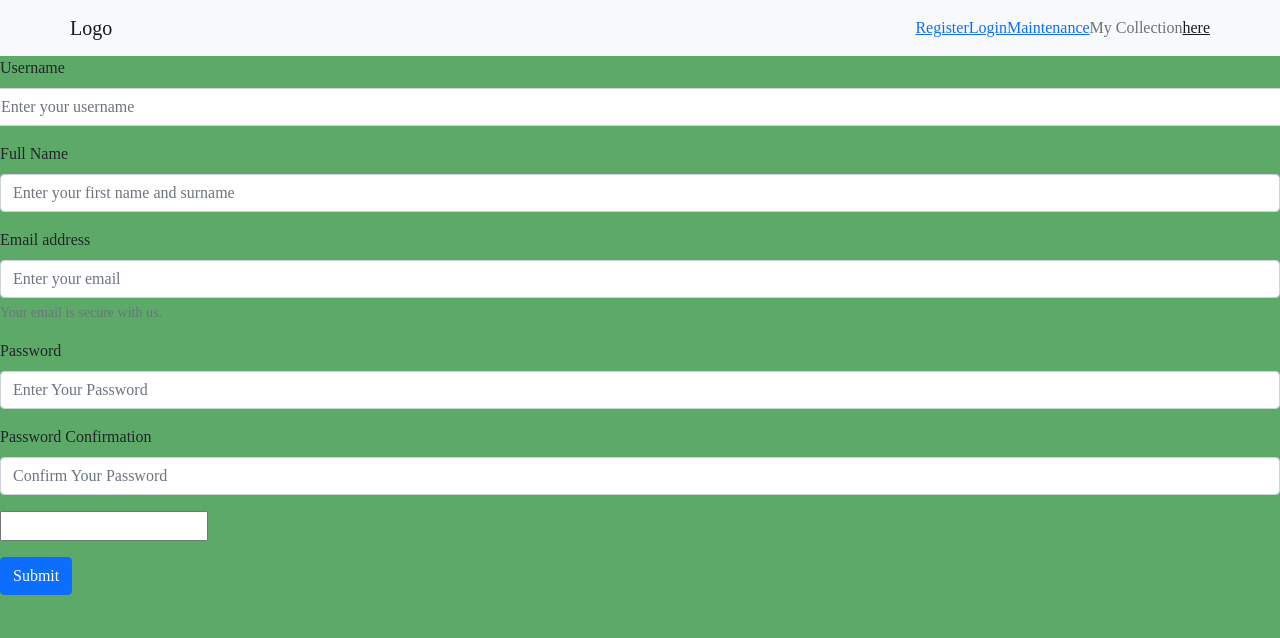
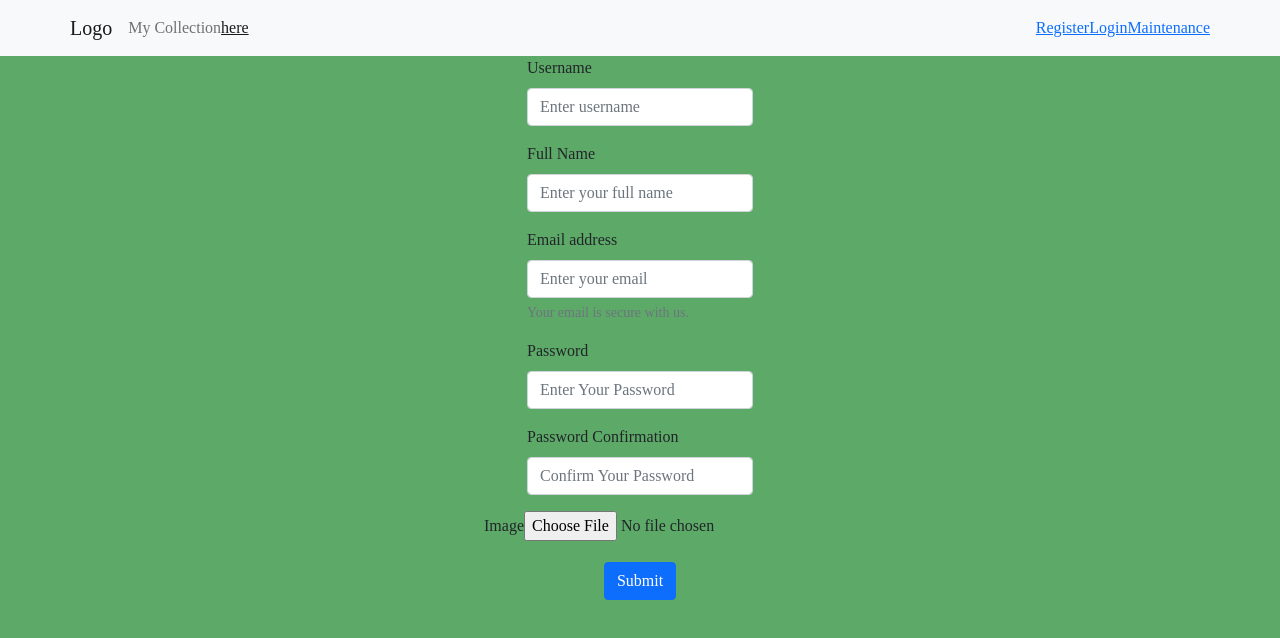
Before and after one commit to inetabliu/SEI-56-Project-4, a React (Create React App) app in the folder the-plant-dispatch-app/client/: page /register in a window 1280 px wide. Shown: the top 638 px of the page. Built offline with nearby package versions, Linux system fonts and the light colour scheme; no server answers; a web font is replaced by a local one.

Commit message:
User profile image uploading

```diff
--- a/the-plant-dispatch-app/client/src/commponents/ImageUploadField.js
+++ b/the-plant-dispatch-app/client/src/commponents/ImageUploadField.js
@@ -25,7 +25,7 @@ export const ImageUploadField = ({ handleImageUrl, value }) => {
         </div>
         :
         <>
-          <label>Profile Image</label>
+          <label>Image</label>
           <input
             className="input"
             type="file"
--- a/the-plant-dispatch-app/client/src/commponents/Navbar.js
+++ b/the-plant-dispatch-app/client/src/commponents/Navbar.js
@@ -11,11 +11,12 @@ const Navigation = () => {
     <Navbar bg="light">
       <Container>
         <Navbar.Brand href="/">Logo</Navbar.Brand>
+        <Navbar.Text>My Collection<a href="/allplants">here</a></Navbar.Text>
         <Navbar.Collapse className="justify-content-end">
           <NavLink to="/register">Register</NavLink>
           <NavLink to="/login">Login</NavLink>
           <NavLink to="/maintenance">Maintenance</NavLink>
-          <Navbar.Text>My Collection<a href="/allplants">here</a></Navbar.Text>
+
         </Navbar.Collapse>
       </Container>
     </Navbar>
--- a/the-plant-dispatch-app/client/src/commponents/Login.js
+++ b/the-plant-dispatch-app/client/src/commponents/auth/Login.js
@@ -38,7 +38,7 @@ const Login = () => {
 
   return (
 
-    <Form onSubmit={handleSubmit}>
+    <Form className="d-flex flex-column align-items-center" onSubmit={handleSubmit}>
 
       <Form.Group className="mb-3" controlId="formBasicEmail">
         <Form.Label>Email address</Form.Label>
--- a/the-plant-dispatch-app/client/src/commponents/Register.js
+++ b/the-plant-dispatch-app/client/src/commponents/auth/Register.js
@@ -1,8 +1,8 @@
 /* eslint-disable no-unused-vars */
 import React, { useState } from 'react'
 import axios from 'axios'
-import { ImageUploadField } from './ImageUploadField'
 import { useHistory } from 'react-router-dom'
+import { ImageUploadField } from '../ImageUploadField.js'
 
 const Register = () => {
 
@@ -53,14 +53,14 @@ const Register = () => {
 
   return (
 
-    <form onSubmit={handleSubmit}>
-      <div className="form-group row">
+    <form className="d-flex flex-column align-items-center" onSubmit={handleSubmit}>
+      <div className="form-group">
         <label htmlFor="username">Username</label>
         <input
           type="text"
           className="form-control"
           id="username"
-          placeholder="Enter your username"
+          placeholder="Enter username"
           value={formData.username}
           name="username"
           onChange={handleChange}
@@ -74,7 +74,7 @@ const Register = () => {
           type="text"
           className="form-control"
           id="fullName"
-          placeholder="Enter your first name and surname"
+          placeholder="Enter your full name"
           value={formData.full_name}
           name="full_name"
           onChange={handleChange}
@@ -123,15 +123,12 @@ const Register = () => {
       </div>
 
       <div className="form-group">
-        <input  name="profile_image"
+        <ImageUploadField
           value={formData.profile_image}
+          name="image"
           onChange={handleChange}
+          handleImageUrl={handleImageUrl}
         />
-        {/* <ImageUploadField
-          value={formData.profile_image}
-          name="profile_image"
-          onChange={handleChange}
-        /> */}
       </div>
 
       <button type="submit" className="btn btn-primary">Submit</button>
--- a/the-plant-dispatch-app/client/src/commponents/plants/PlantCreateForm.js
+++ b/the-plant-dispatch-app/client/src/commponents/plants/PlantCreateForm.js
@@ -45,7 +45,7 @@ const PlantCreateForm = () => {
 
   return (
     <main className="section">
-      <form onSubmit={handleSubmit}>
+      <form className="d-flex flex-column align-items-center" onSubmit={handleSubmit}>
         <label className="label">Plant Name</label>
         <div className="control">
           <input
@@ -75,8 +75,9 @@ const PlantCreateForm = () => {
             onChange={handleChange}
           />
         </div>
+
+        <label className="label">Genus</label>
         <div className="field">
-          <label className="label">Genus</label>
           <input
             className="input"
             name="genus"
@@ -84,8 +85,9 @@ const PlantCreateForm = () => {
             onChange={handleChange}
           />
         </div>
+
+        <label className="label">Nursery Pot</label>
         <div className="field">
-          <label className="label">Nursery Pot</label>
           <input
             className="input"
             name="nursery_pot"
@@ -93,8 +95,9 @@ const PlantCreateForm = () => {
             onChange={handleChange}
           />
         </div>
+
+        <label className="label">Origin</label>
         <div className="field">
-          <label className="label">Origin</label>
           <input
             className="input"
             name="origin"
@@ -118,7 +121,7 @@ const PlantCreateForm = () => {
           name="image"
           handleImageUrl={handleImageUrl}
         />
-        <button type="submit">Submit</button>
+        <button type="submit">Submit New Plant!</button>
       </form>
     </main>
 
--- a/the-plant-dispatch-app/client/src/commponents/plants/PlantShowPage.js
+++ b/the-plant-dispatch-app/client/src/commponents/plants/PlantShowPage.js
@@ -3,11 +3,15 @@ import React, { useEffect, useState } from 'react'
 import axios from 'axios'
 import Card from 'react-bootstrap/Card'
 import Accordion from 'react-bootstrap/Accordion'
+import { Link } from 'react-router-dom'
+import { Button, Modal } from 'react-bootstrap'
+
 
 
 const PlantShowPage = () => {
 
   const [plants, setPlantShow] = useState([])
+  const [plantModalShow, setPlantModalShow] = useState(false)
 
 
 
@@ -23,7 +27,10 @@ const PlantShowPage = () => {
 
   return (
     <>
-      <a href="/newplant">Add New Plant</a>
+      <div>
+        <Link to="/newplant">Add New Plant</Link>
+      </div>
+
       <div className="d-flex justify-content-around flex-wrap">
         {plants.map(plant =>
           <Card border="primary" className="bg-success bg-gradient" key={plant.id} style={{ width: '18rem' }}>
@@ -36,23 +43,35 @@ const PlantShowPage = () => {
               <Card.Text>
               Origin: {plant.origin}
               </Card.Text>
-              <Accordion >
-                <Accordion.Item eventKey="2">
-                  <Accordion.Header className="">Care</Accordion.Header>
-
-                  <Accordion.Body>
-            Here
-                  </Accordion.Body>
-
-                </Accordion.Item>
-              </Accordion>
+              <Card.Text>
+            Maintenance goes here
+              </Card.Text>
             </Card.Body>
+            <Button onClick={() => setPlantModalShow(true)}>View More</Button>
+            <Button><Link to="/editplant">Edit me</Link></Button>
           </Card>
         )}
       </div>
+
+      {/* Plant Show Modal */}
+      <Modal
+        size="lg"
+        show={plantModalShow}
+        onHide={() => setPlantModalShow(false)}
+      >
+        <Modal.Header closeButton>
+          <Modal.Title id="example-modal-sizes-title-lg">Name
+          </Modal.Title>
+        </Modal.Header>
+        <Modal.Body>
+      information about the plant goes here
+        </Modal.Body>
+      </Modal>
+
     </>
 
   )
+
 }
 
 export default PlantShowPage
--- a/the-plant-dispatch-app/client/src/styles/main.scss
+++ b/the-plant-dispatch-app/client/src/styles/main.scss
@@ -1 +1,2 @@
 @import './custom.scss';
+@import './variables/createPlantForm.scss';
```
Also changed, not shown: the-plant-dispatch-app/client/src/App.js (+2 -8 lines), the-plant-dispatch-app/client/src/styles/variables/createPlantForm.scss (added), the-plant-dispatch-app/client/src/styles/variables/register.scss (deleted), 2 other files (tests, documents, lock files or other folders).
